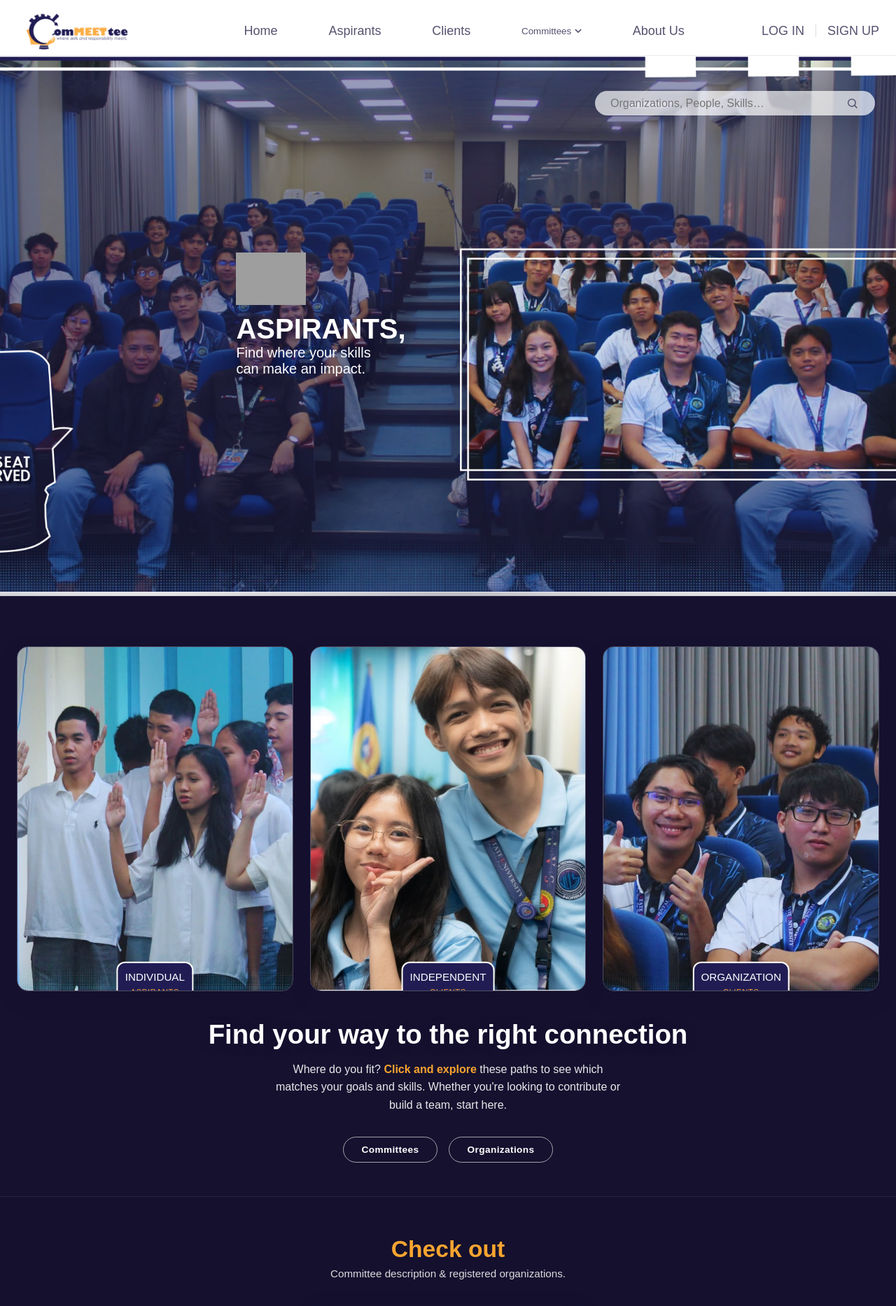
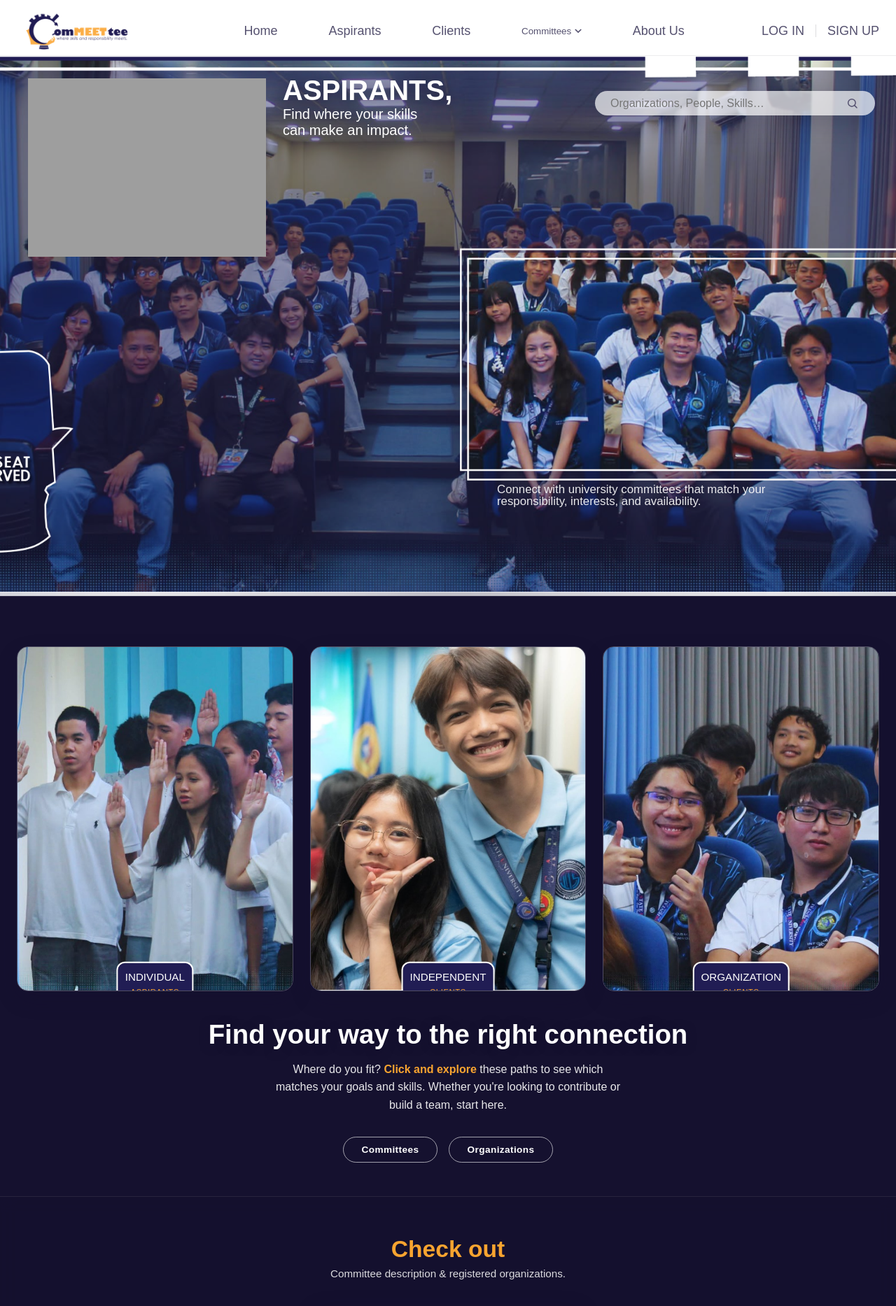
Before and after one commit to AraX23/webdev, a PHP site: page / in a window 1280 px wide. Shown: the top 1867 px of the page at 70% size. Run offline with PHP 8.4, Linux system fonts and the light colour scheme; some web fonts are replaced; grey boxes are pictures that could not be loaded.

Commit message:
First Page Aesthetics Accuracy

```diff
--- a/index.php
+++ b/index.php
@@ -66,9 +66,12 @@
 <section class="hero" id="top">
     <div class="hero-grid">
          <box class="hero-pitch">
-                <img src="assets/toptext.svg" alt="description" width="24" height="24">
-                <div> <p class="aspirants">ASPIRANTS,</p>
-                <h1 class = "line">Find where your skills<br>can make an impact.</h1>
+                <img src="assets/toptext.svg" alt="description">
+                        <div> <p class="aspirants">ASPIRANTS,</p>
+                            <h1 class = "line">Find where your skills<br>can make an impact.</h1>
+                            </div>
+                        <div>
+                    <p class="spotlight-caption">Connect with university committees that match your responsibility, interests, and availability.</p>
                 </div>
         </box>
     </div>
--- a/style.css
+++ b/style.css
@@ -227,8 +227,9 @@ button { font-family: inherit; cursor: pointer; }
     background-repeat: no-repeat;
     display: flex;
     min-height:780px;
-    align-items: center;
-    justify-content: center;
+    align-items: flex-start;
+    justify-content: flex-start;
+    padding: 2rem 2.5rem;
 }
 
 #top {
@@ -250,7 +251,8 @@ button { font-family: inherit; cursor: pointer; }
     position: relative;
     z-index: 1;
     max-width: 1280px;
-    margin: 0 auto;
+    margin: 0;
+    width: 100%;
     display: grid;
     grid-template-columns: minmax(10px, 1fr) minmax(20px, 1.3fr);
     grid-template-rows: auto auto;
@@ -261,13 +263,20 @@ button { font-family: inherit; cursor: pointer; }
     grid-column: 1;
     grid-row: 1;
     display: flex;
-    flex-direction: column;
-    gap: 1rem;
+    flex-direction: row;
+    align-items: flex-start;
+    gap: 1.5rem;
 }
 
 .hero-pitch img {
-  width: 100px;
+  max-width: 340px;
   height: auto;
+}
+
+.hero-divider {
+    width: 2px;
+    align-self: stretch;
+    background: rgba(255, 255, 255, 0.6);
 }
 
 .aspirants {
@@ -282,7 +291,7 @@ button { font-family: inherit; cursor: pointer; }
 .line {
     margin: 0;
     position: flex;
-    display: flex;
+    display: block;
     letter-spacing: 0em;
     font-weight: 400;
     font-family: var(--font-body);
@@ -345,6 +354,17 @@ button { font-family: inherit; cursor: pointer; }
 }
 .hero-search button:hover { background: var(--cream); }
 
+.spotlight-caption {
+    position: absolute;
+    top: 580px;
+    right: 110px;
+    margin: 0;
+    color: rgba(255,255,255,0.9);
+    font-size: 1.05rem;
+    line-height: 1.0;
+    max-width: 45ch;
+}
+
 
 /* ---------- scroll-reveal (applied via script.js to .category-card / .testimonial-card) ---------- */
 .category-card,
@@ -405,7 +425,7 @@ button { font-family: inherit; cursor: pointer; }
 
     .hero-grid { grid-template-columns: 1fr; }
     .hero-lockup { grid-row: 1; }
-    .hero-pitch { grid-column: 1; grid-row: 2; }
+    .hero-pitch { grid-column: 1; grid-row: 1; }
     .seat-badge { grid-column: 1; grid-row: 3; }
     .spotlight-frame { grid-column: 1; grid-row: 4; }
 
```
